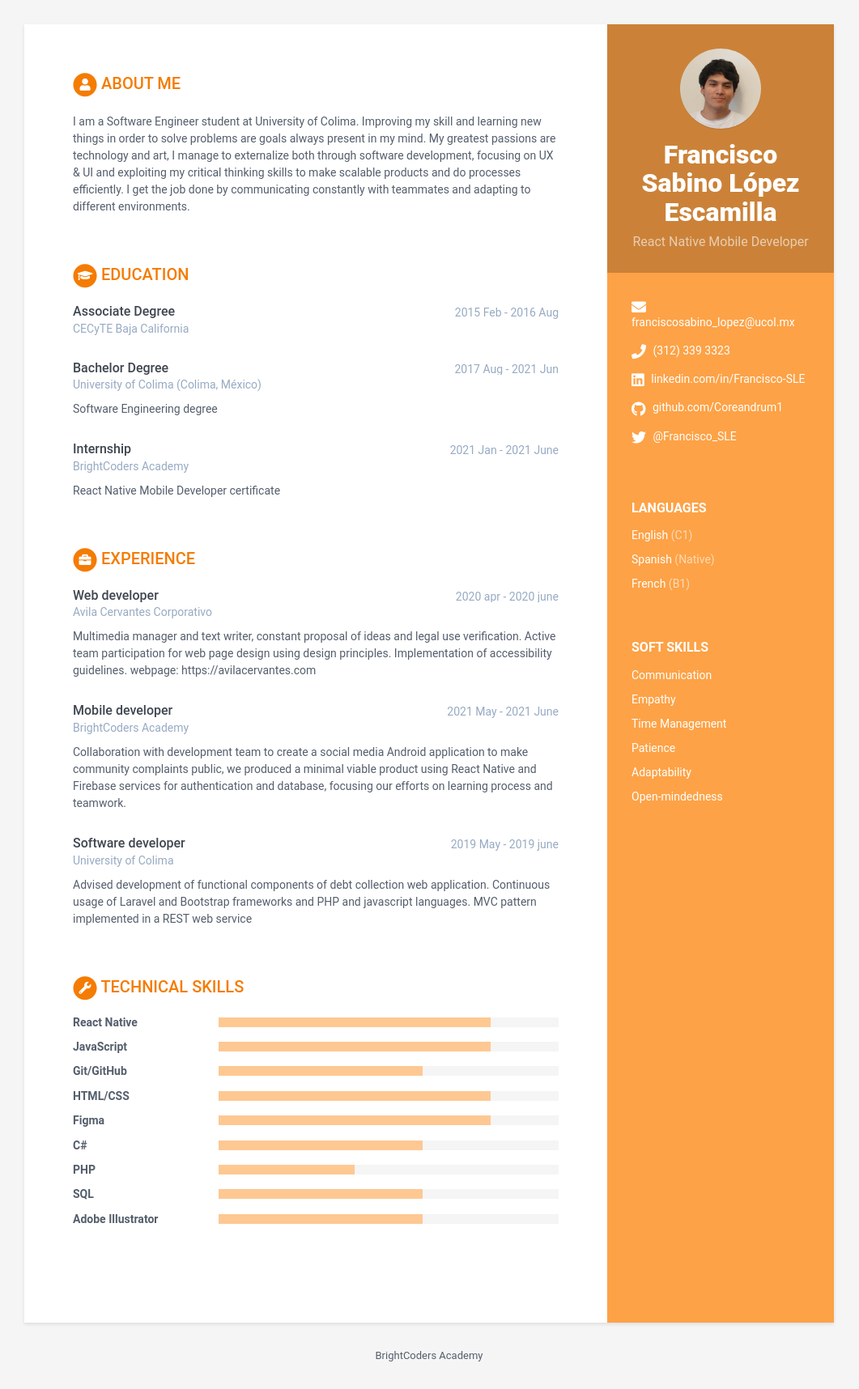
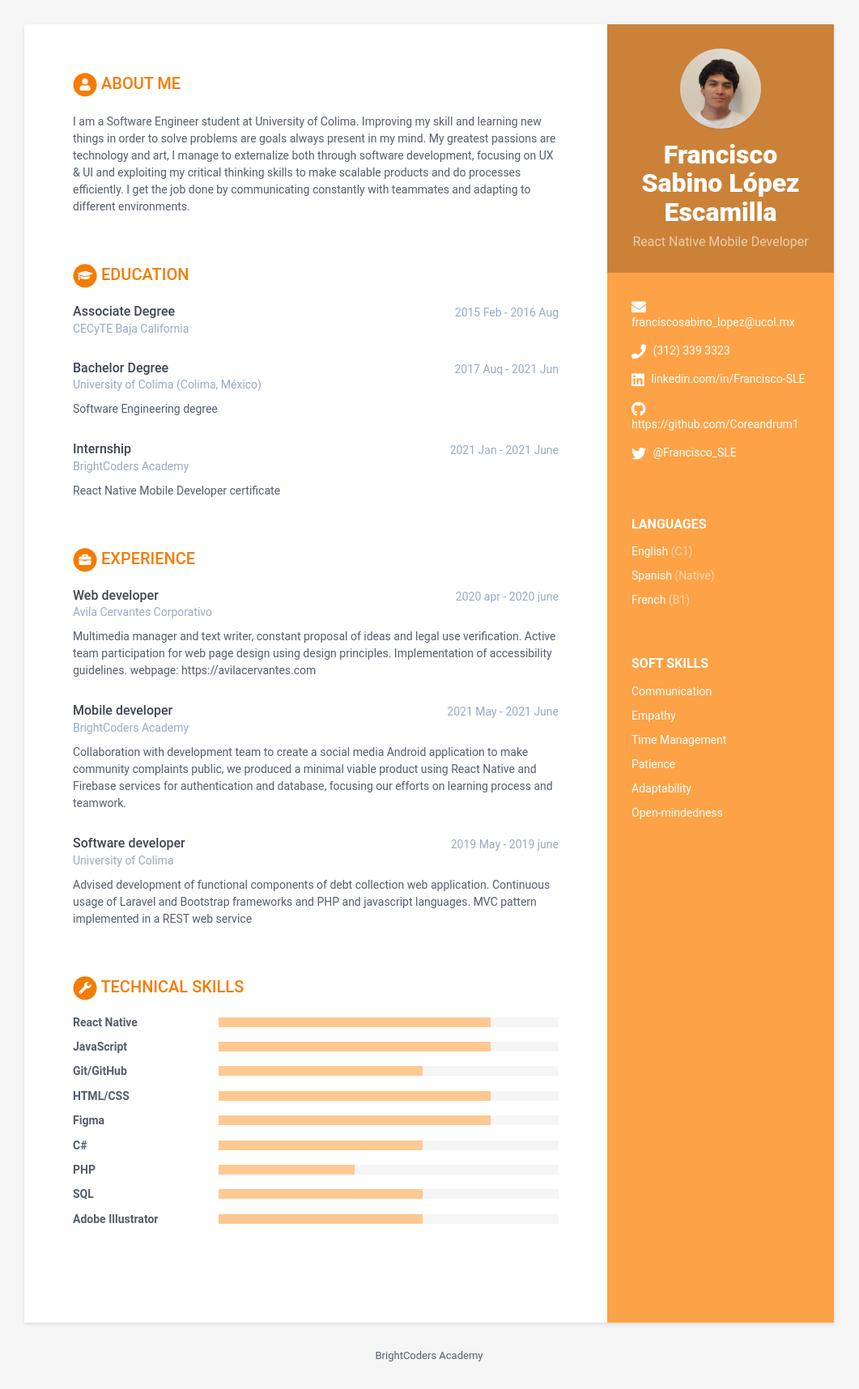
Before and after one commit to BC-MAR-21-RN/kata-resume-Coreandrum1, a Jekyll site: the page built from index.html, in a window 1280 px wide. Shown: the whole page at 81% size, without its empty margins (110-1171 px from the left). Built offline with Jekyll 4.4.1, drawn with Linux system fonts in a browser that asks for light colours; part of the change alters nothing that is shown.

Commit message:
update 2.5

```diff
--- a/_data/data.yml
+++ b/_data/data.yml
@@ -16,7 +16,7 @@ sidebar:
   phone:  (312) 339 3323
   website: # No agregar http://
   linkedin: linkedin.com/in/Francisco-SLE
-  github: github.com/Coreandrum1
+  github: https://github.com/Coreandrum1
   gitlab:
   bitbucket:
   twitter: '@Francisco_SLE'
```
